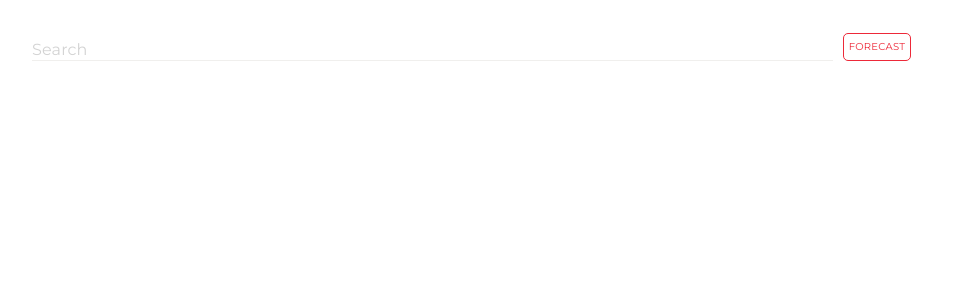
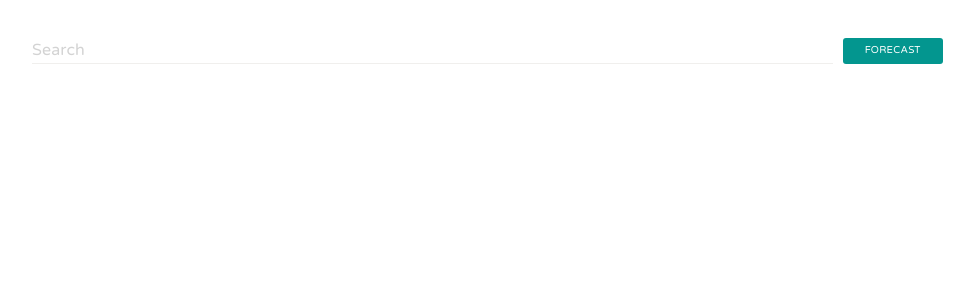
Before and after one commit to dmitridrozdov/trading-note, a React (Create React App) app in the folder client/: page /forecast in a window 1280 px wide. Shown: the top 300 px of the page, without its empty margins (0-974 px from the left). Built offline with nearby package versions, Linux system fonts and the light colour scheme.

Commit message:
Update styles.js

```diff
--- a/client/src/components/Forecast/styles.js
+++ b/client/src/components/Forecast/styles.js
@@ -3,8 +3,8 @@ import { TextField } from '@material-ui/core'
 
 export default makeStyles((theme) => ({
   textStyle: {
-    fontFamily: 'Montserrat',
-    fontSize: '12px',
+    fontFamily: 'Varela Round',
+    fontSize: '14px',
   },
 
   textMargin: {
@@ -12,17 +12,18 @@ export default makeStyles((theme) => ({
   },
 
   btnForecast: {
-    marginTop: 25,
-
-    fontFamily: 'Montserrat',
+    marginTop: 30,
+    maxWidth: '100px', minWidth: '100px',
+    fontFamily: 'Varela Round',
     fontSize: '10px',
-    color: '#ed2939',
-    border: '1px solid #ed2939',
-    borderRadius: '5px',
+    color: 'white',
+    backgroundColor: '#03968f',
+    // border: '1px solid #ed2939',
+    borderRadius: '3px',
     '&:hover': {
-      backgroundColor: 'white',
-      color: 'darkred',
-      border: '1px solid darkred',
+      backgroundColor: '#2fbdb6',
+      color: 'white',
+      // border: '1px solid darkred',
     },
   },
 
@@ -36,15 +37,15 @@ export const NoteTextField = withStyles({
   root: {
     '& label': {
       color: 'lightgrey',
-      fontFamily: 'Montserrat',
+      fontFamily: 'Varela Round',
     },
     '&.Mui-focused': {
       color: 'lightgrey',
-      fontFamily: 'Montserrat',
+      fontFamily: 'Varela Round',
     },
     '& label.Mui-focused': {
       color: 'lightgrey',
-      fontFamily: 'Montserrat',
+      fontFamily: 'Varela Round',
     },
     '& .MuiInput-underline:before': {
       borderBottomColor: '#f0efed', // Semi-transparent underline
```
